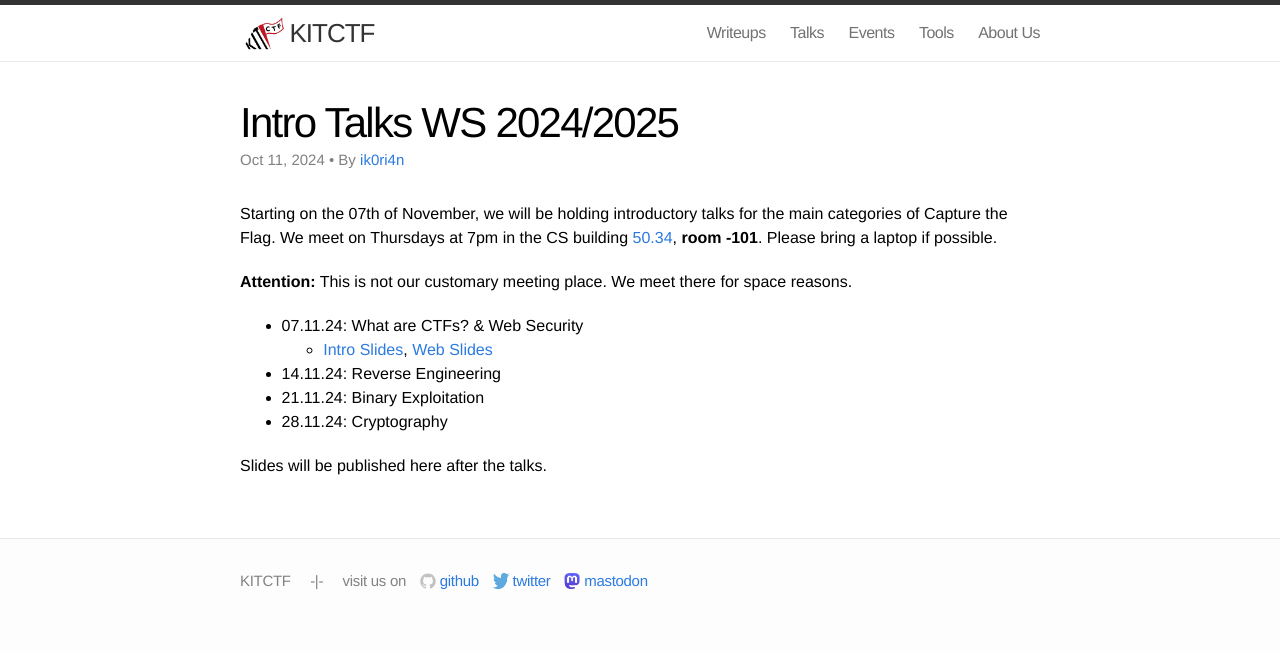
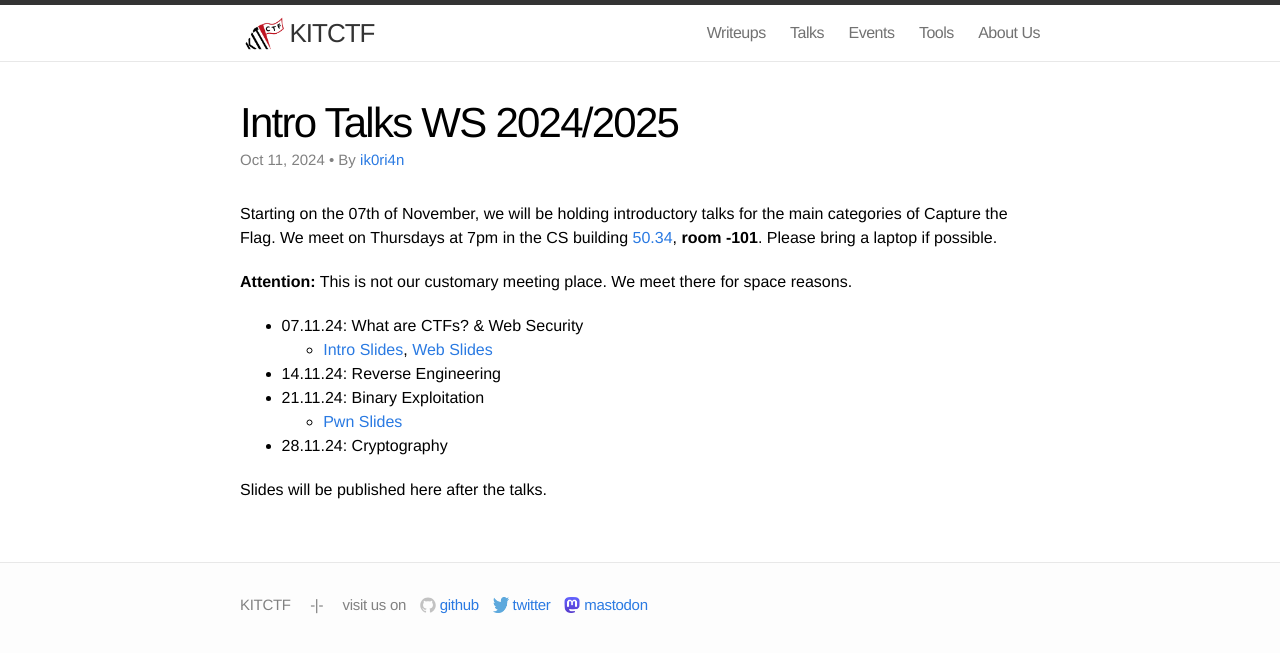
Before and after one commit to kitctf/www, a Jekyll site: the page built from _posts/2024-10-11-intro.md, in a window 1280 px wide. Shown: the top 653 px of the page. Built offline with Jekyll 4.4.1, drawn with Linux system fonts in a browser that asks for light colours.

Commit message:
add pwn intro slides

```diff
--- a/_posts/2024-10-11-intro.md
+++ b/_posts/2024-10-11-intro.md
@@ -16,6 +16,7 @@ We meet on Thursdays at 7pm in the CS building [50.34](https://www.kit.edu/campu
     * [Intro Slides](/talks/2024-11-07-intro/intro-slides.pdf), [Web Slides](/talks/2024-11-07-web/web-slides.pdf)
  * 14.11.24: Reverse Engineering
  * 21.11.24: Binary Exploitation
+    * [Pwn Slides](/talks/2024-11-21-pwnintro/pwn_slides.pdf)
  * 28.11.24: Cryptography
 
 Slides will be published here after the talks.
```
Also changed, not shown: 1 other file.
